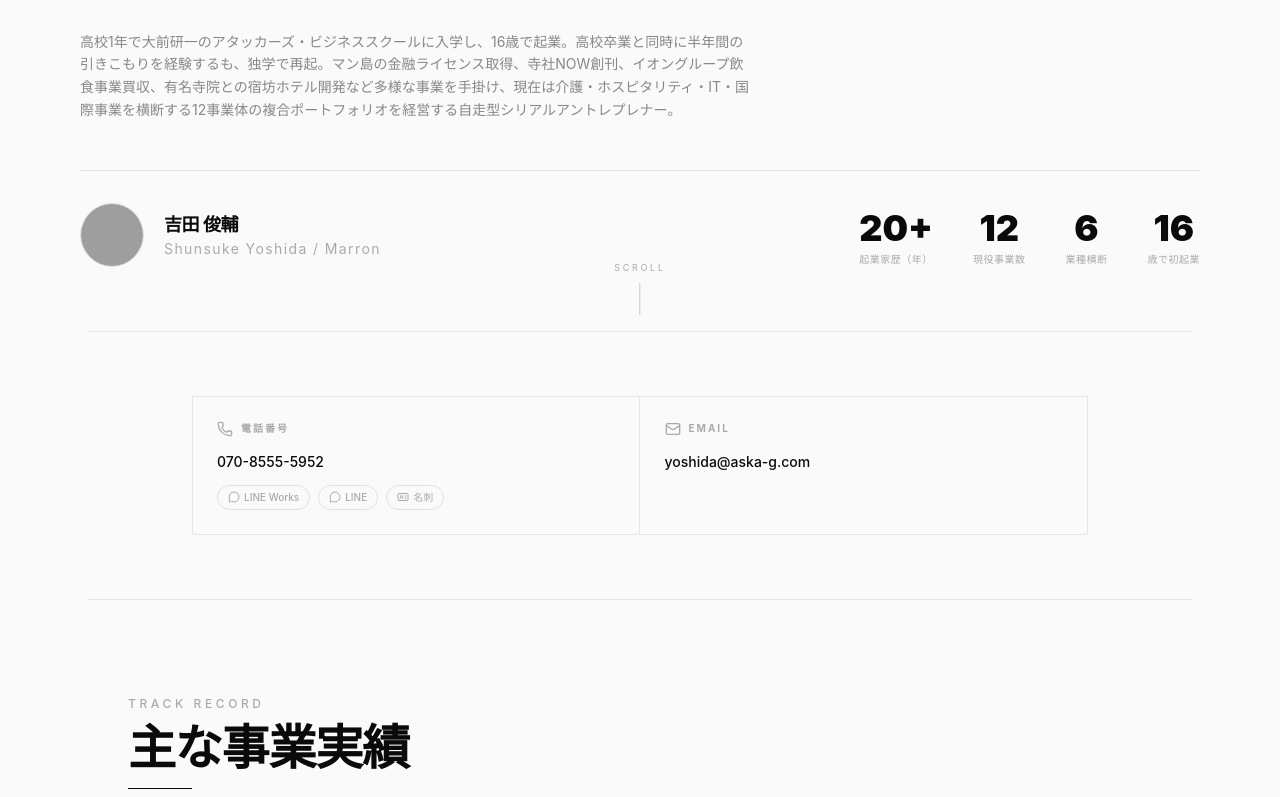
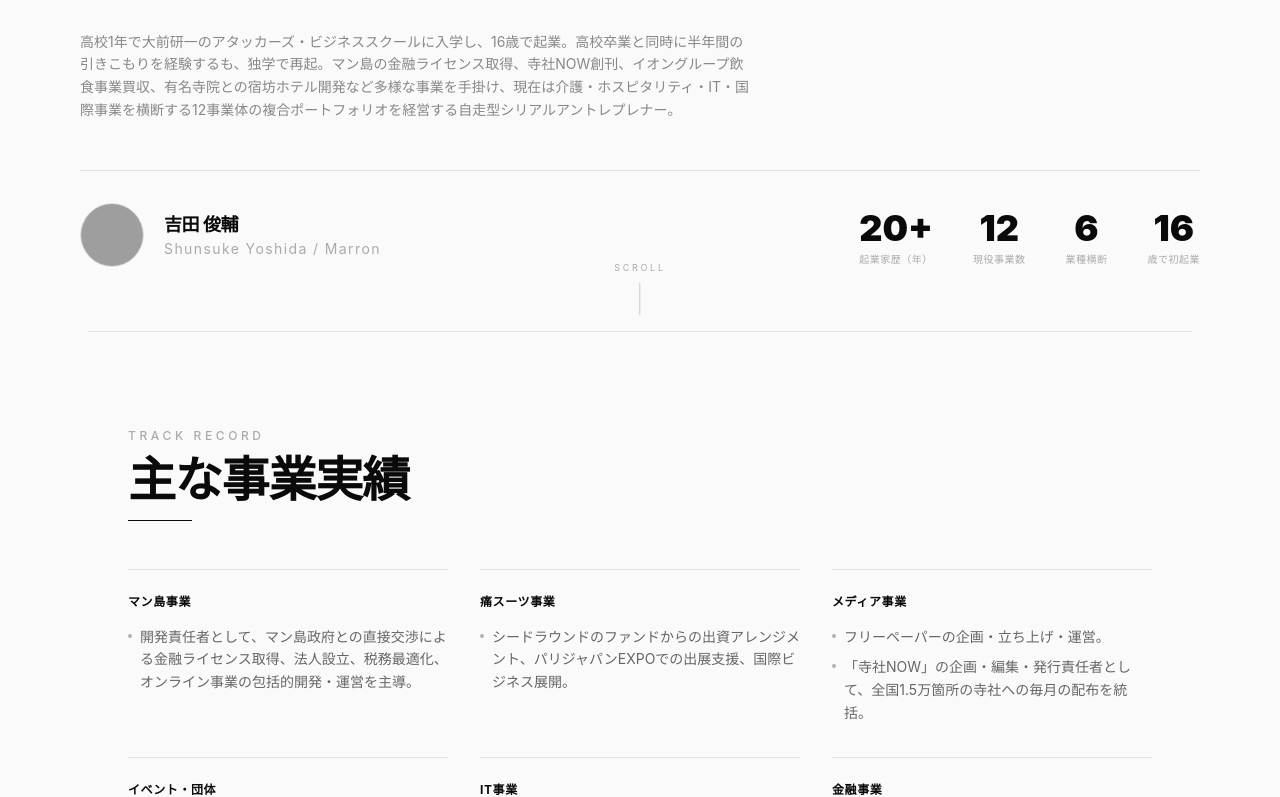
Before and after one commit to marron1984/marron, a Next.js app: page / in a window 1280 px wide. Shown: the part 516-1313 px from the top of the page. Built offline with nearby package versions, Linux system fonts and the light colour scheme; grey boxes are pictures that could not be loaded.

Commit message:
ContactInfoセクション（携帯・LINE Works・LINE・メール）を削除
https://claude.ai/code/session_011jAU2NZRZ3LJifc7YBRAX7

```diff
--- a/src/app/page.tsx
+++ b/src/app/page.tsx
@@ -6,7 +6,6 @@ import LanguageSwitcher from "@/components/LanguageSwitcher";
 import Hero from "@/components/Hero";
 import BentoGrid from "@/components/BentoGrid";
 import Timeline from "@/components/Timeline";
-import ContactInfo from "@/components/ContactInfo";
 import Achievements from "@/components/Achievements";
 import Philosophy from "@/components/Philosophy";
 import WebPortfolio from "@/components/WebPortfolio";
@@ -36,8 +35,6 @@ export default function Home() {
       <main className="relative">
         <Hero />
         <SectionDivider />
-        <ContactInfo />
-        <SectionDivider />
         <Achievements />
         <SectionDivider />
         <BentoGrid />
--- a/src/components/ContactInfo.tsx
+++ /dev/null
@@ -1,83 +0,0 @@
-"use client";
-
-import { useLanguage } from "./LanguageProvider";
-import { motion } from "framer-motion";
-import { Mail, Phone, MessageCircle, IdCard } from "lucide-react";
-
-export default function ContactInfo() {
-  const { t } = useLanguage();
-
-  const items = [
-    {
-      icon: Phone,
-      label: t.ui.contact.phoneLabel,
-      value: t.ui.contact.phone,
-      href: `tel:${t.ui.contact.phone.replace(/-/g, "")}`,
-      extras: [
-        { icon: MessageCircle, label: "LINE Works", href: "https://works.do/R/ti/p/syoshida@aaworks" },
-        { icon: MessageCircle, label: "LINE", href: "https://line.me/ti/p/0F2Yv5Je6b" },
-        { icon: IdCard, label: "名刺", href: "https://8card.net/virtual_cards/-fWqt7rpTBlXjBCx4k1Krw" },
-      ],
-    },
-    {
-      icon: Mail,
-      label: "Email",
-      value: t.ui.contact.emailAddress,
-      href: `mailto:${t.ui.contact.emailAddress}`,
-    },
-  ];
-
-  return (
-    <section className="px-6 py-16 md:px-12 lg:px-20" id="info">
-      <div className="mx-auto max-w-4xl">
-        <div className="grid grid-cols-1 gap-px border border-foreground/8 sm:grid-cols-2">
-          {items.map((item, idx) => (
-            <motion.div
-              key={idx}
-              initial={{ opacity: 0, y: 15 }}
-              whileInView={{ opacity: 1, y: 0 }}
-              viewport={{ once: true }}
-              transition={{ duration: 0.4, delay: idx * 0.08 }}
-              className="border-foreground/8 bg-background p-6 sm:border-r last:sm:border-r-0"
-            >
-              <div className="mb-3 flex items-center gap-2">
-                <item.icon className="h-4 w-4 text-dimmer" />
-                <span className="text-[10px] font-bold uppercase tracking-[0.2em] text-dimmer">
-                  {item.label}
-                </span>
-              </div>
-
-              {item.href ? (
-                <a
-                  href={item.href}
-                  className="text-sm font-medium text-foreground transition-opacity hover:opacity-60"
-                >
-                  {item.value}
-                </a>
-              ) : (
-                <p className="text-sm leading-relaxed text-foreground">{item.value}</p>
-              )}
-
-              {"extras" in item && item.extras && (
-                <div className="mt-3 flex flex-wrap gap-2">
-                  {item.extras.map((ex, i) => (
-                    <a
-                      key={i}
-                      href={ex.href}
-                      target="_blank"
-                      rel="noopener noreferrer"
-                      className="inline-flex items-center gap-1 rounded-full border border-foreground/10 px-2.5 py-1 text-[10px] font-medium text-dimmer transition-colors hover:border-foreground/30 hover:text-foreground"
-                    >
-                      <ex.icon className="h-3 w-3" />
-                      {ex.label}
-                    </a>
-                  ))}
-                </div>
-              )}
-            </motion.div>
-          ))}
-        </div>
-      </div>
-    </section>
-  );
-}
```
